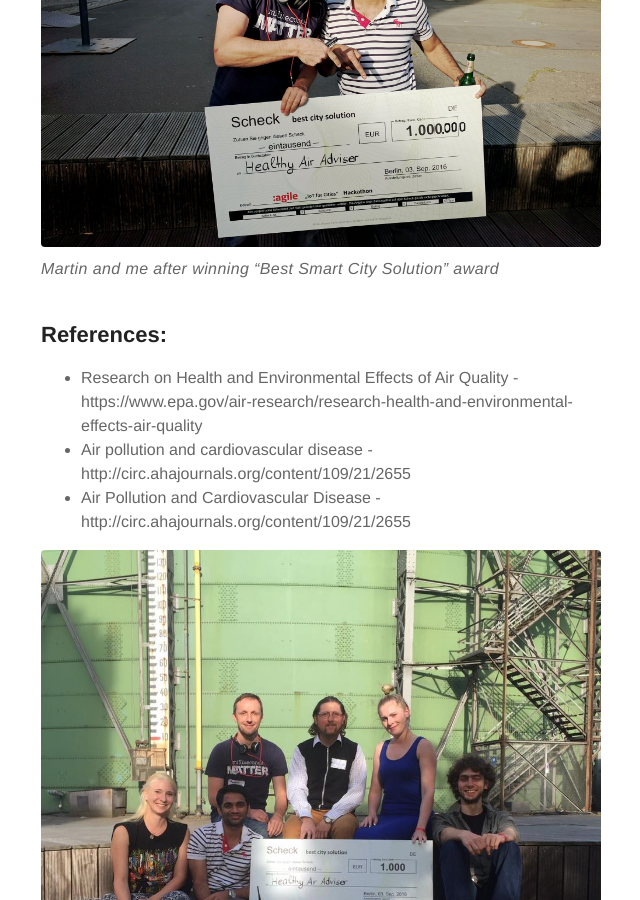
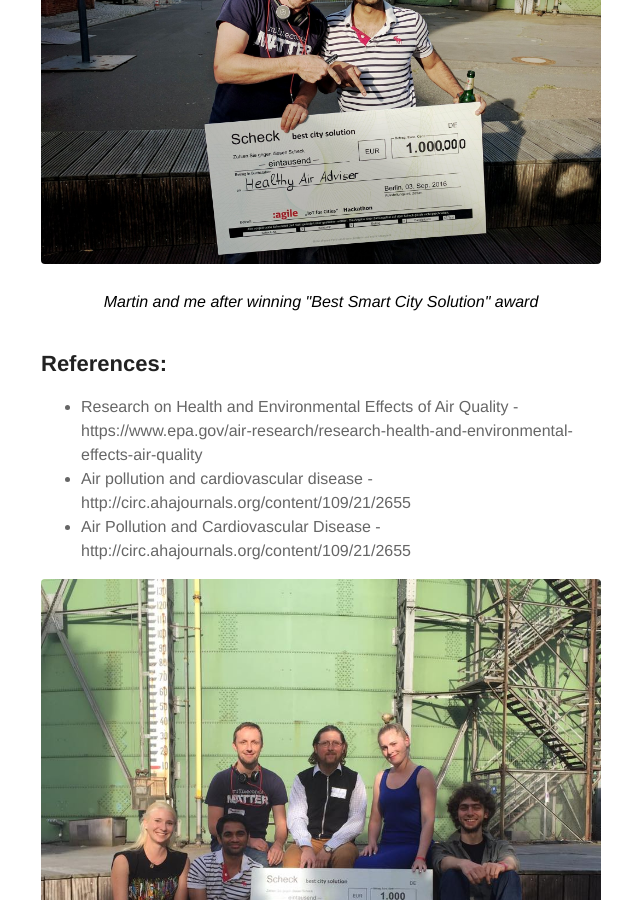
Before and after one commit to nikhilRP/nikhilRP.github, a Jekyll site: the page built from _posts/2016-09-10-Hackathon:-Air-quality-sensor-and-health.md, in a window 1280 px wide and 900 px high, scrolled down 4018 px. Shown: the whole window, without its empty margins (319-959 px from the left). Built offline with Jekyll 4.4.1, drawn with Linux system fonts in a browser that asks for light colours; comment, search, counter and statistics services are not loaded.

Commit message:
More formatting

```diff
--- a/_posts/2016-09-10-Hackathon:-Air-quality-sensor-and-health.md
+++ b/_posts/2016-09-10-Hackathon:-Air-quality-sensor-and-health.md
@@ -42,7 +42,7 @@
 The primary purpose of this sensor is to measure air quality both indoor and outdoor (particles per million (ppm) for NH3, NOx, alcohol, Benzene, smoke, CO2 etc.) The feature that makes them stable working machines is a simple driver circuit, a wide detecting scope, and a fast and high sensitivity response time.
 
 ![air quality sensor]({{ site.url }}/assets/images/sensor.jpg)
-<i>Board with sensors</i>
+<div align="middle"><i><strong>Board with sensors</strong></i></div>
 
 ### Gas Sensor
 Gas sensor is an SNO2 heating sensor, which is highly sensitive to alcohol and mildly sensitive to Benzene components. These hardwearing sensors make a good choice for a project such as this.
@@ -53,7 +53,7 @@
 Once the setup was completed, the sensor data was streamed directly to a firebase mobile platform. A simple mobile application was developed to get the data from the platform and provide real time readings to the user. The mobile application also features threshold adjustments for the air quality index according to the user’s health.
 
 ![sensor and app]({{ site.url }}/assets/images/sensor-and-app.jpg)
-<i>Board with sensors and application</i>
+<div align="middle"><i><strong>Board with sensors and application</strong></i></div>
 
 The air quality data from nearby weather stations was gathered from the OpenAQ platform and stored using a web application. This data was primarily used to control and eliminate abnormal readings from the consumer air quality sensor.
 
@@ -65,7 +65,7 @@
 Real-life implementation of this prototype will benefit a large number of people and help create a healthier society – a step in the right direction to creating a SMART CITY.
 
 ![Martin and Me]({{ site.url }}/assets/images/winners.jpg)
-<i>Martin and me after winning "Best Smart City Solution" award</i>
+<div align="middle"><i><strong>Martin and me after winning "Best Smart City Solution" award</strong></i></div>
 
 ## References:
 * Research on Health and Environmental Effects of Air Quality - https://www.epa.gov/air-research/research-health-and-environmental-effects-air-quality
@@ -73,4 +73,4 @@
 * Air Pollution and Cardiovascular Disease - http://circ.ahajournals.org/content/109/21/2655
 
 ![team]({{ site.url }}/assets/images/team.jpg)
-<i>With the team</i>
+<div align="middle"><i><strong>With the team</strong></i></div>
```
